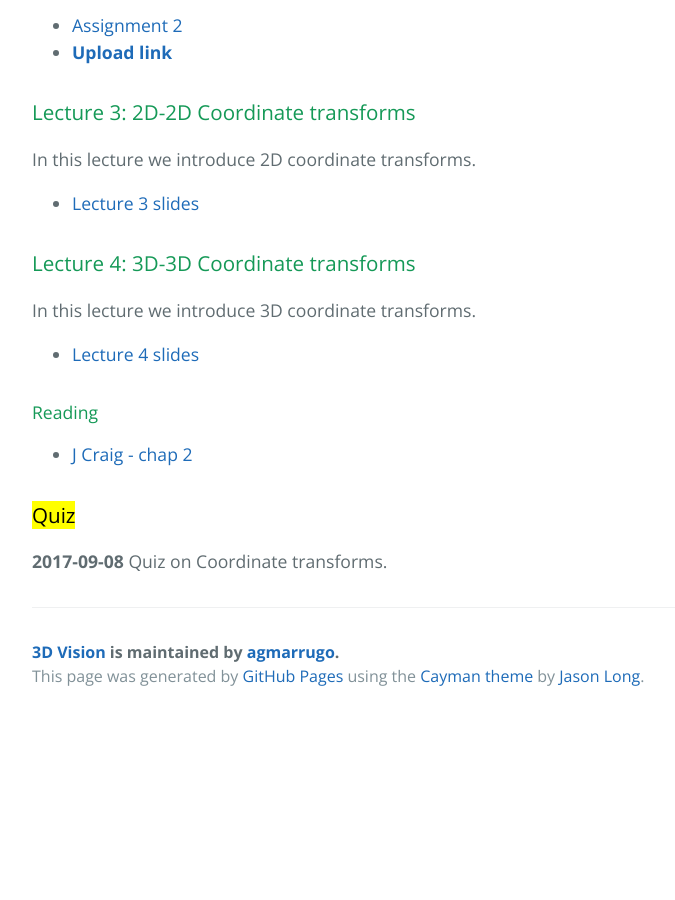
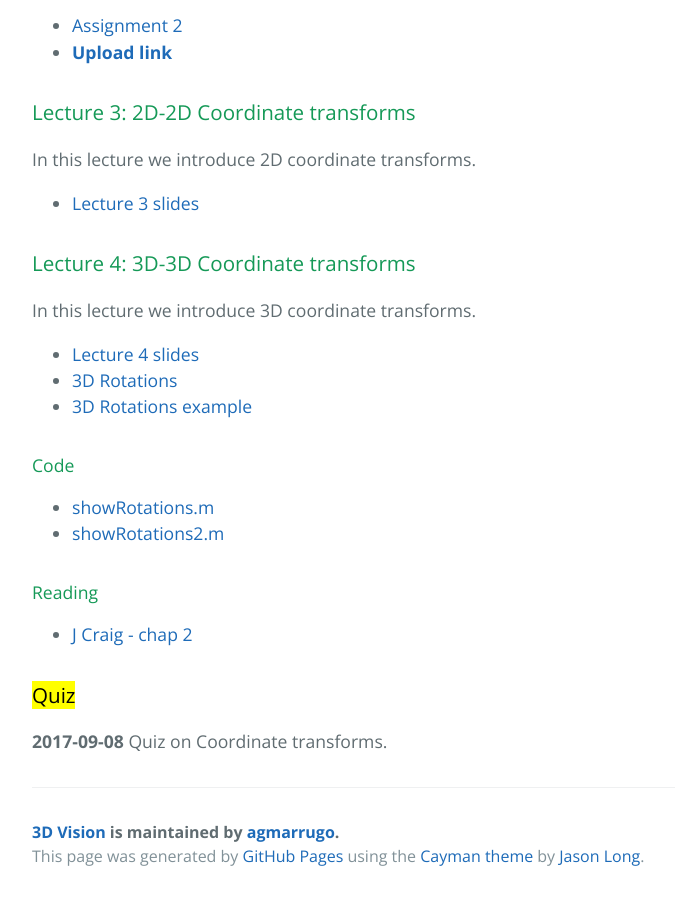
Before and after one commit to opi-lab/optical-metrology-2021, a Jekyll site: the page built from index.md, in a window 1280 px wide and 900 px high, scrolled down 2448 px. Shown: the whole window, without its empty margins (192-867 px from the left). Built offline with Jekyll 4.4.1, drawn with Linux system fonts in a browser that asks for light colours; before the commit the page ends 3168 px from its top, so only the background shows below that.

Commit message:
More slides on 3D rotations and matlab code.

```diff
--- a/index.md
+++ b/index.md
@@ -98,6 +98,14 @@ In this lecture we introduce 2D coordinate transforms.
 In this lecture we introduce 3D coordinate transforms.
 
 - [Lecture 4 slides](https://www.dropbox.com/s/lpdrc7i5y3cpij5/lec04-3Dto3DTransforms.pdf?dl=0)
+- [3D Rotations](https://www.dropbox.com/s/tk73giauh9c4okl/lec04a-3DRotations.pdf?dl=0)
+- [3D Rotations example]()
+
+#### Code
+
+- [showRotations.m]({{site.url}}code/showRotations.m)
+- [showRotations2.m]({{site.url}}code/showRotations2.m)
+
 
 #### Reading
 
```
Also changed, not shown: 2 other files.
